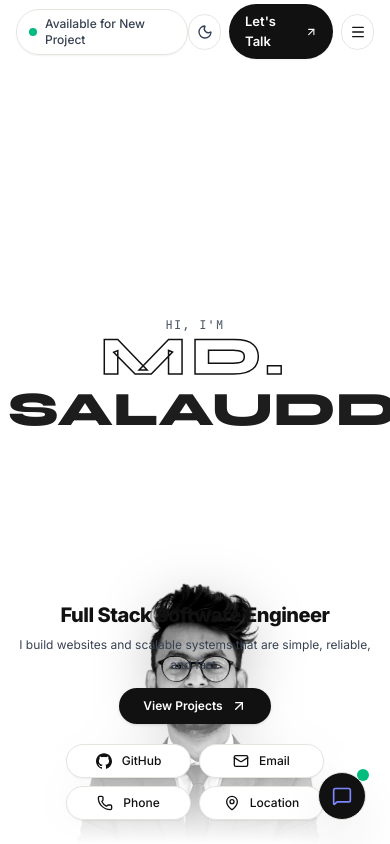
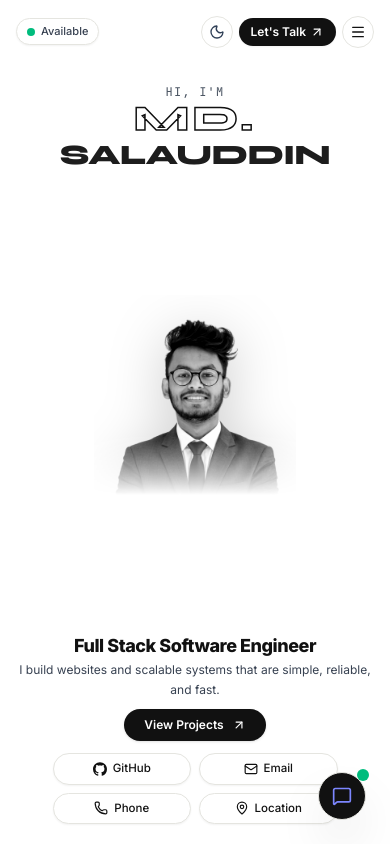
Before and after one commit to salauddin85/salauddin_portfolio_2026, a Next.js app: page / in a window 390 px wide. Shown: the top 844 px of the page. Built offline with nearby package versions, Linux system fonts and the light colour scheme.

Commit message:
updated hero section for mobaile view

```diff
--- a/src/components/Hero.jsx
+++ b/src/components/Hero.jsx
@@ -137,13 +137,13 @@ export default function Hero() {
       <section
         id="hero"
         ref={containerRef}
-        className="relative w-full h-[100dvh] max-h-[100dvh] min-h-[600px] overflow-hidden flex flex-col justify-between pt-16 sm:pt-20 pb-4 sm:pb-6 lg:pb-7 bg-[var(--bg-deep)] select-none"
+        className="relative w-full min-h-[100dvh] md:h-[100dvh] md:max-h-[100dvh] md:overflow-hidden flex flex-col justify-between pt-16 sm:pt-20 pb-3 sm:pb-6 lg:pb-7 bg-[var(--bg-deep)] select-none"
       >
-        {/* Layer 1: Giant Outlined "MD." & Solid "SALAUDDIN" (Animates first with natural, unforced timing) */}
-        <div className="absolute inset-0 flex flex-col items-center justify-center pointer-events-none z-0 px-2 sm:px-4 -translate-y-12 sm:-translate-y-16 md:-translate-y-20 lg:-translate-y-24">
+        {/* Layer 1: Outlined "MD." & Solid "SALAUDDIN" */}
+        <div className="relative md:absolute md:inset-0 flex flex-col items-center justify-center pointer-events-none z-0 px-4 pt-5 sm:pt-4 md:pt-0 md:-translate-y-16 lg:-translate-y-24">
           {/* "Hi, I'm" greeting */}
           <motion.p
-            initial={{ opacity: 0, y: 24 }}
+            initial={{ opacity: 0, y: 16 }}
             animate={{ opacity: 1, y: 0 }}
             transition={{
               duration: 0.65,
@@ -157,23 +157,23 @@ export default function Hero() {
 
           {/* Line 1 (Outlined): "MD." */}
           <motion.div
-            initial={{ opacity: 0, y: 36 }}
+            initial={{ opacity: 0, y: 24 }}
             animate={{ opacity: 1, y: 0 }}
             transition={{
               duration: 0.75,
               delay: 0.22,
               ease: [0.16, 1, 0.3, 1],
             }}
-            className="w-full text-center -translate-y-1 sm:-translate-y-2 md:-translate-y-3"
+            className="w-full text-center"
           >
-            <h1 className="hero-stroke-text font-display font-black tracking-widest uppercase leading-[0.88] text-[clamp(54px,9.5vw,135px)] select-none">
+            <h1 className="hero-stroke-text font-display font-black tracking-widest uppercase leading-[0.88] text-[clamp(34px,9vw,135px)] select-none">
               MD.
             </h1>
           </motion.div>
 
-          {/* Line 2 (Solid): "SALAUDDIN" - Triggers nameComplete upon full completion */}
+          {/* Line 2 (Solid): "SALAUDDIN" */}
           <motion.div
-            initial={{ opacity: 0, y: 44 }}
+            initial={{ opacity: 0, y: 28 }}
             animate={{ opacity: 1, y: 0 }}
             transition={{
               duration: 0.85,
@@ -183,18 +183,18 @@ export default function Hero() {
             onAnimationComplete={() => {
               setNameComplete(true);
             }}
-            className="w-full text-center mt-1 sm:mt-2 md:mt-3"
+            className="w-full text-center mt-2 sm:mt-2.5 md:mt-3"
           >
-            <h2 className="font-display font-black tracking-normal uppercase leading-[0.88] text-[var(--hero-name-fill)] opacity-95 text-[clamp(48px,9vw,132px)] select-none">
+            <h2 className="font-display font-black tracking-tight sm:tracking-normal uppercase leading-[0.88] text-[var(--hero-name-fill)] opacity-95 text-[clamp(26px,7.2vw,132px)] select-none">
               SALAUDDIN
             </h2>
           </motion.div>
         </div>
 
         {/*
-          Layer 2: Profile Photo - Kept in exact position with smooth entrance
+          Layer 2: Profile Photo - Positioned cleanly on mobile without covering text, layered on desktop
         */}
-        <div className="absolute inset-0 flex items-end justify-center pointer-events-none z-10 overflow-hidden">
+        <div className="relative md:absolute md:inset-0 flex items-center md:items-end justify-center pointer-events-none z-10 overflow-hidden -mt-2 sm:my-4 md:my-0 mb-1 sm:mb-4">
           <motion.div
             initial={{ opacity: 0, scale: 0.94 }}
             animate={{
@@ -216,11 +216,11 @@ export default function Hero() {
             <div
               style={{
                 WebkitMaskImage:
-                  "linear-gradient(to bottom, black 65%, transparent 100%)",
+                  "linear-gradient(to bottom, black 70%, transparent 100%)",
                 maskImage:
-                  "linear-gradient(to bottom, black 65%, transparent 100%)",
+                  "linear-gradient(to bottom, black 70%, transparent 100%)",
               }}
-              className={`relative w-[clamp(300px,40vw,560px)] h-[62vh] sm:h-[68vh] md:h-[66vh] filter drop-shadow-[0_12px_28px_rgba(0,0,0,0.2)] dark:drop-shadow-[0_16px_36px_rgba(0,0,0,0.65)] transition-all duration-700 ease-in-out ${
+              className={`relative w-[clamp(180px,52vw,270px)] sm:w-[clamp(240px,50vw,340px)] md:w-[clamp(300px,40vw,560px)] h-[200px] sm:h-[280px] md:h-[66vh] filter drop-shadow-[0_12px_28px_rgba(0,0,0,0.2)] dark:drop-shadow-[0_16px_36px_rgba(0,0,0,0.65)] transition-all duration-700 ease-in-out ${
                 isColor ? "grayscale-0 contrast-100" : "grayscale contrast-110"
               }`}
             >
@@ -229,116 +229,116 @@ export default function Hero() {
                 alt="MD. Salauddin — Full-Stack Software Engineer"
                 fill
                 priority
-                sizes="(max-width: 640px) 280px, (max-width: 1024px) 380px, 500px"
+                sizes="(max-width: 640px) 240px, (max-width: 1024px) 380px, 500px"
                 className="object-contain object-bottom"
               />
             </div>
           </motion.div>
         </div>
 
-        {/* Spacer for top flex */}
-        <div className="w-full pointer-events-none" />
+        {/* Spacer for top flex on desktop */}
+        <div className="hidden md:block w-full pointer-events-none" />
 
         {/*
-          Layer 3 & 4: Bottom Overlay Controls & Content Blocks
-          Starts immediately and simultaneously once the Name animation has fully completed.
+          Layer 3 & 4: Controls & Content Blocks
+          On mobile: Flows below the photo with zero overlap
+          On desktop: Positioned at bottom corners
         */}
-        <div className="relative z-20 w-full max-w-7xl mx-auto px-4 sm:px-6 lg:px-8 pb-2 sm:pb-3 lg:pb-4 flex flex-col md:flex-row items-center md:items-end justify-between gap-5 pointer-events-auto">
-          {/* Bottom-Left: Role, Subtitle & CTA (Starts immediately when name animation completes) */}
-          <div className="flex flex-col items-center md:items-start text-center md:text-left max-w-sm sm:max-w-md">
+        <div className="relative z-20 w-full max-w-7xl mx-auto px-4 sm:px-6 lg:px-8 pb-2 sm:pb-6 md:pb-4 flex flex-col md:flex-row items-center md:items-end justify-between gap-3 sm:gap-4 md:gap-6 pointer-events-auto">
+          {/* Role, Subtitle & CTA */}
+          <div className="flex flex-col items-center md:items-start text-center md:text-left max-w-md w-full">
             <motion.h3
-              initial={{ opacity: 0, y: 28 }}
+              initial={{ opacity: 0, y: 20 }}
               animate={
-                nameComplete ? { opacity: 1, y: 0 } : { opacity: 0, y: 28 }
+                nameComplete ? { opacity: 1, y: 0 } : { opacity: 0, y: 20 }
               }
               transition={{
                 duration: 0.65,
                 delay: 0,
                 ease: [0.16, 1, 0.3, 1],
               }}
-              className="text-xl sm:text-2xl md:text-3xl font-extrabold tracking-tight text-[var(--text-primary)] leading-[1.15]"
+              className="text-lg sm:text-2xl md:text-3xl font-extrabold tracking-tight text-[var(--text-primary)] leading-[1.2]"
             >
-              Full Stack Software
-              <br className="hidden sm:inline" /> Engineer
+              Full Stack Software Engineer
             </motion.h3>
 
             <motion.p
-              initial={{ opacity: 0, y: 22 }}
+              initial={{ opacity: 0, y: 16 }}
               animate={
-                nameComplete ? { opacity: 1, y: 0 } : { opacity: 0, y: 22 }
+                nameComplete ? { opacity: 1, y: 0 } : { opacity: 0, y: 16 }
               }
               transition={{
                 duration: 0.65,
                 delay: 0.1,
                 ease: [0.16, 1, 0.3, 1],
               }}
-              className="mt-2 text-xs sm:text-sm md:text-[15px] text-[var(--text-secondary)] leading-relaxed max-w-sm font-normal"
+              className="mt-1 sm:mt-2 text-xs sm:text-sm md:text-[15px] text-[var(--text-secondary)] leading-relaxed max-w-sm font-normal"
             >
               I build websites and scalable systems that are simple, reliable,
               and fast.
             </motion.p>
 
             <motion.div
-              initial={{ opacity: 0, y: 18 }}
+              initial={{ opacity: 0, y: 14 }}
               animate={
-                nameComplete ? { opacity: 1, y: 0 } : { opacity: 0, y: 18 }
+                nameComplete ? { opacity: 1, y: 0 } : { opacity: 0, y: 14 }
               }
               transition={{
                 duration: 0.65,
                 delay: 0.2,
                 ease: [0.16, 1, 0.3, 1],
               }}
-              className="mt-3.5"
+              className="mt-2.5 sm:mt-4"
             >
               <button
                 onClick={() => handleScrollTo("work")}
-                className="inline-flex items-center gap-2 px-6 py-2.5 sm:py-3 rounded-full text-xs sm:text-sm font-semibold bg-[var(--btn-pill-bg)] text-[var(--btn-pill-text)] hover:opacity-90 active:scale-95 transition-all shadow-sm cursor-pointer group"
+                className="inline-flex items-center gap-2 px-5 py-2 sm:px-6 sm:py-3 rounded-full text-xs sm:text-sm font-semibold bg-[var(--btn-pill-bg)] text-[var(--btn-pill-text)] hover:opacity-90 active:scale-95 transition-all shadow-sm cursor-pointer group"
               >
                 <span>View Projects</span>
-                <ArrowUpRight className="w-4 h-4 transition-transform group-hover:translate-x-0.5 group-hover:-translate-y-0.5" />
+                <ArrowUpRight className="w-3.5 h-3.5 sm:w-4 sm:h-4 transition-transform group-hover:translate-x-0.5 group-hover:-translate-y-0.5" />
               </button>
             </motion.div>
           </div>
 
-          {/* Bottom-Right: GitHub, Email, Phone, Location (All animate at the exact same time together) */}
+          {/* Contact Pills: Responsive 2x2 grid on mobile, vertical stack on desktop */}
           <motion.div
-            initial={{ opacity: 0, x: 75 }}
+            initial={{ opacity: 0, y: 20 }}
             animate={
-              nameComplete ? { opacity: 1, x: 0 } : { opacity: 0, x: 75 }
+              nameComplete ? { opacity: 1, y: 0 } : { opacity: 0, y: 20 }
             }
             transition={{
               duration: 0.7,
-              delay: 0,
+              delay: 0.1,
               ease: [0.16, 1, 0.3, 1],
             }}
-            className="flex flex-wrap md:flex-col items-center md:items-end justify-center gap-2 sm:gap-2.5"
+            className="grid grid-cols-2 gap-2 sm:gap-2.5 w-full max-w-[285px] sm:max-w-sm md:flex md:flex-col md:w-auto items-center md:items-end justify-center"
           >
             {/* GitHub */}
             <a
               href="https://github.com/salauddin85"
               target="_blank"
               rel="noopener noreferrer"
-              className="flex items-center gap-2.5 px-5 sm:px-6 py-2 sm:py-2.5 rounded-full border border-[var(--border-default)] bg-[var(--bg-surface)] text-xs sm:text-sm font-medium text-[var(--text-primary)] shadow-xs hover:bg-black hover:text-white hover:border-black dark:hover:bg-white dark:hover:text-black dark:hover:border-white hover:scale-105 active:scale-95 transition-all min-w-[125px] justify-center md:justify-start cursor-pointer"
+              className="flex items-center justify-center gap-1.5 sm:gap-2 px-3 sm:px-6 py-1.5 sm:py-2.5 rounded-full border border-[var(--border-default)] bg-[var(--bg-surface)] text-[11.5px] sm:text-sm font-medium text-[var(--text-primary)] shadow-xs hover:bg-black hover:text-white hover:border-black dark:hover:bg-white dark:hover:text-black dark:hover:border-white transition-all w-full md:w-auto md:min-w-[125px] cursor-pointer"
             >
-              <GithubIcon className="w-4 h-4" />
+              <GithubIcon className="w-3.5 h-3.5 sm:w-4 sm:h-4" />
               <span>GitHub</span>
             </a>
 
             {/* Email */}
             <a
               href="mailto:ahmedsalauddin677785@gmail.com"
-              className="flex items-center gap-2.5 px-5 sm:px-6 py-2 sm:py-2.5 rounded-full border border-[var(--border-default)] bg-[var(--bg-surface)] text-xs sm:text-sm font-medium text-[var(--text-primary)] shadow-xs hover:bg-black hover:text-white hover:border-black dark:hover:bg-white dark:hover:text-black dark:hover:border-white hover:scale-105 active:scale-95 transition-all min-w-[125px] justify-center md:justify-start cursor-pointer"
+              className="flex items-center justify-center gap-1.5 sm:gap-2 px-3 sm:px-6 py-1.5 sm:py-2.5 rounded-full border border-[var(--border-default)] bg-[var(--bg-surface)] text-[11.5px] sm:text-sm font-medium text-[var(--text-primary)] shadow-xs hover:bg-black hover:text-white hover:border-black dark:hover:bg-white dark:hover:text-black dark:hover:border-white transition-all w-full md:w-auto md:min-w-[125px] cursor-pointer"
             >
-              <Mail className="w-4 h-4" />
+              <Mail className="w-3.5 h-3.5 sm:w-4 sm:h-4" />
               <span>Email</span>
             </a>
 
             {/* Phone */}
             <a
               href="tel:+8801902061020"
-              className="flex items-center gap-2.5 px-5 sm:px-6 py-2 sm:py-2.5 rounded-full border border-[var(--border-default)] bg-[var(--bg-surface)] text-xs sm:text-sm font-medium text-[var(--text-primary)] shadow-xs hover:bg-black hover:text-white hover:border-black dark:hover:bg-white dark:hover:text-black dark:hover:border-white hover:scale-105 active:scale-95 transition-all min-w-[125px] justify-center md:justify-start cursor-pointer"
+              className="flex items-center justify-center gap-1.5 sm:gap-2 px-3 sm:px-6 py-1.5 sm:py-2.5 rounded-full border border-[var(--border-default)] bg-[var(--bg-surface)] text-[11.5px] sm:text-sm font-medium text-[var(--text-primary)] shadow-xs hover:bg-black hover:text-white hover:border-black dark:hover:bg-white dark:hover:text-black dark:hover:border-white transition-all w-full md:w-auto md:min-w-[125px] cursor-pointer"
             >
-              <Phone className="w-4 h-4" />
+              <Phone className="w-3.5 h-3.5 sm:w-4 sm:h-4" />
               <span>Phone</span>
             </a>
 
@@ -346,9 +346,9 @@ export default function Hero() {
             <button
               type="button"
               onClick={() => handleScrollTo("next-steps")}
-              className="flex items-center gap-2.5 px-5 sm:px-6 py-2 sm:py-2.5 rounded-full border border-[var(--border-default)] bg-[var(--bg-surface)] text-xs sm:text-sm font-medium text-[var(--text-primary)] shadow-xs hover:bg-black hover:text-white hover:border-black dark:hover:bg-white dark:hover:text-black dark:hover:border-white hover:scale-105 active:scale-95 transition-all min-w-[125px] justify-center md:justify-start cursor-pointer"
+              className="flex items-center justify-center gap-1.5 sm:gap-2 px-3 sm:px-6 py-1.5 sm:py-2.5 rounded-full border border-[var(--border-default)] bg-[var(--bg-surface)] text-[11.5px] sm:text-sm font-medium text-[var(--text-primary)] shadow-xs hover:bg-black hover:text-white hover:border-black dark:hover:bg-white dark:hover:text-black dark:hover:border-white transition-all w-full md:w-auto md:min-w-[125px] cursor-pointer"
             >
-              <MapPin className="w-4 h-4" />
+              <MapPin className="w-3.5 h-3.5 sm:w-4 sm:h-4" />
               <span>Location</span>
             </button>
           </motion.div>
--- a/src/components/Navbar.jsx
+++ b/src/components/Navbar.jsx
@@ -93,12 +93,13 @@ export default function Navbar() {
                 onMouseEnter={() => setShowTooltip(true)}
                 onMouseLeave={() => setShowTooltip(false)}
               >
-                <div className="flex items-center gap-2 px-3 py-1.5 rounded-full border border-[var(--border-default)] bg-[var(--bg-surface)] text-xs font-medium text-[var(--text-secondary)] shadow-xs hover:border-[var(--border-accent)] cursor-default transition-all">
+                <div className="flex items-center gap-1.5 sm:gap-2 px-2.5 sm:px-3 py-1 sm:py-1.5 rounded-full border border-[var(--border-default)] bg-[var(--bg-surface)] text-[11px] sm:text-xs font-medium text-[var(--text-secondary)] shadow-xs hover:border-[var(--border-accent)] cursor-default transition-all">
                   <span className="relative flex h-2 w-2">
                     <span className="animate-ping absolute inline-flex h-full w-full rounded-full bg-emerald-400 opacity-75"></span>
                     <span className="relative inline-flex rounded-full h-2 w-2 bg-emerald-500"></span>
                   </span>
-                  <span>Available for New Project</span>
+                  <span className="hidden sm:inline">Available for New Project</span>
+                  <span className="sm:hidden">Available</span>
                 </div>
 
                 <AnimatePresence>
@@ -159,10 +160,10 @@ export default function Navbar() {
           </nav>
 
           {/* Right: Theme Toggle & "Let's Talk ↗" Pill Button */}
-          <div className="flex items-center gap-2 sm:gap-3">
+          <div className="flex items-center gap-1.5 sm:gap-2.5">
             <button
               onClick={() => setTheme(resolvedTheme === "dark" ? "light" : "dark")}
-              className="w-9 h-9 flex items-center justify-center rounded-full border border-[var(--border-default)] bg-[var(--bg-surface)] text-[var(--text-secondary)] hover:text-[var(--text-primary)] hover:border-[var(--border-accent)] transition-all focus:outline-none cursor-pointer"
+              className="w-8 h-8 sm:w-9 sm:h-9 flex items-center justify-center rounded-full border border-[var(--border-default)] bg-[var(--bg-surface)] text-[var(--text-secondary)] hover:text-[var(--text-primary)] hover:border-[var(--border-accent)] transition-all focus:outline-none cursor-pointer"
               aria-label="Toggle dark/light theme"
               type="button"
             >
@@ -179,7 +180,7 @@ export default function Navbar() {
                 e.preventDefault();
                 document.querySelector("#contact")?.scrollIntoView({ behavior: "smooth" });
               }}
-              className="inline-flex items-center gap-1.5 px-4 lg:px-5 py-2 rounded-full text-[13px] font-semibold bg-[var(--btn-pill-bg)] text-[var(--btn-pill-text)] hover:opacity-90 active:scale-95 transition-all shadow-xs group"
+              className="inline-flex items-center gap-1 px-3 sm:px-4 lg:px-5 py-1.5 sm:py-2 rounded-full text-xs sm:text-[13px] font-semibold bg-[var(--btn-pill-bg)] text-[var(--btn-pill-text)] hover:opacity-90 active:scale-95 transition-all shadow-xs group whitespace-nowrap"
             >
               <span>Let&apos;s Talk</span>
               <ArrowUpRight className="w-3.5 h-3.5 transition-transform group-hover:translate-x-0.5 group-hover:-translate-y-0.5" />
@@ -187,7 +188,7 @@ export default function Navbar() {
 
             <button
               onClick={() => setMobileMenuOpen(!mobileMenuOpen)}
-              className="md:hidden w-9 h-9 flex items-center justify-center rounded-full border border-[var(--border-default)] bg-[var(--bg-surface)] text-[var(--text-primary)] hover:border-[var(--border-accent)] focus:outline-none transition-colors"
+              className="md:hidden w-8 h-8 sm:w-9 sm:h-9 flex items-center justify-center rounded-full border border-[var(--border-default)] bg-[var(--bg-surface)] text-[var(--text-primary)] hover:border-[var(--border-accent)] focus:outline-none transition-colors"
               aria-label="Open mobile menu"
               aria-expanded={mobileMenuOpen}
             >
```
Also changed, not shown: src/components/About.jsx (+16 -7 lines).
